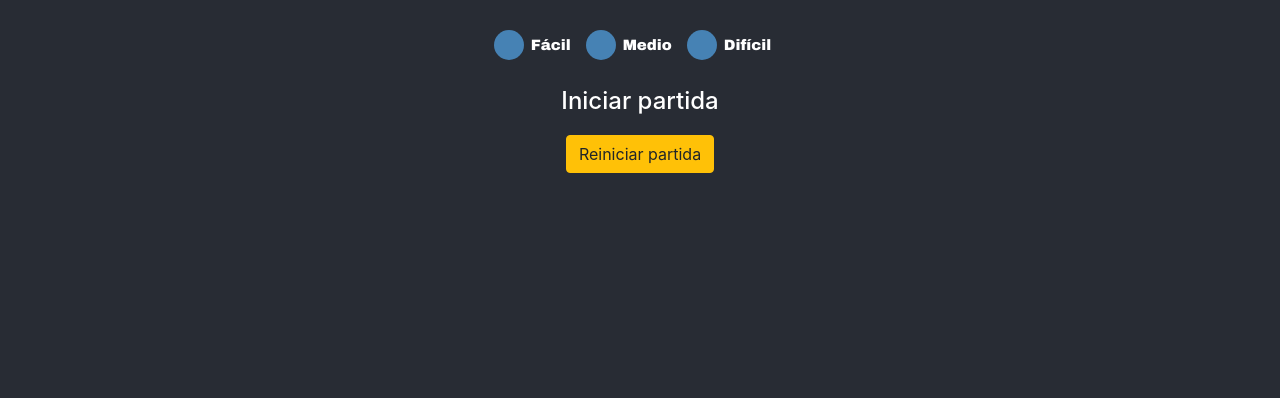
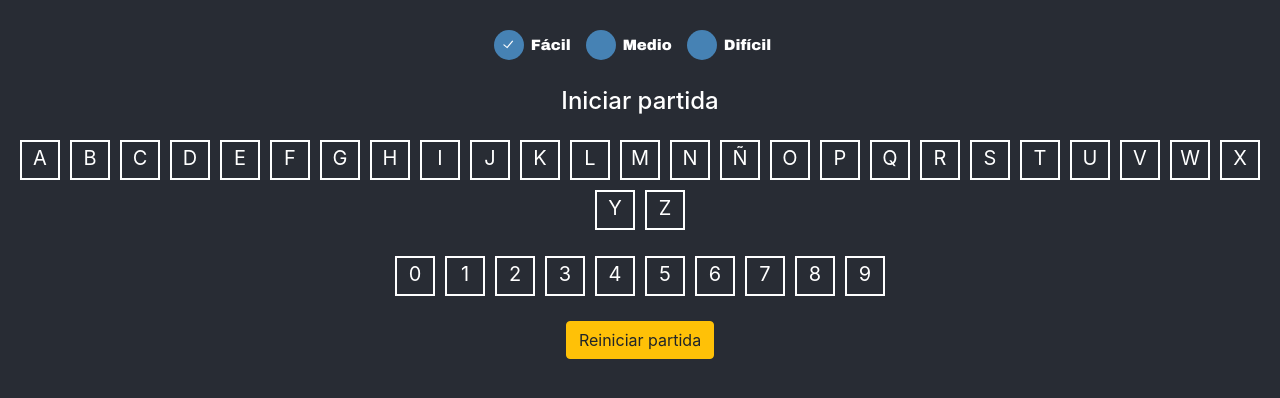
Before and after one commit to sergioat7/MIMO-HTML5-Ahorcado-React, a React (Create React App) app in the folder ahorcado/: page / in a window 1280 px wide. Shown: the top 398 px of the page. Built offline with nearby package versions, Linux system fonts and the light colour scheme.

Commit message:
Created component CharactersBox

```diff
--- a/ahorcado/src/App.js
+++ b/ahorcado/src/App.js
@@ -1,5 +1,6 @@
 import React, { Component } from 'react';
 import GameSelector from './components/GameSelector/GameSelector';
+import CharactersBox from './components/CharactersBox/CharactersBox';
 import './App.css';
 
 class App extends Component {
@@ -8,21 +9,47 @@ class App extends Component {
     super(props);
 
     this.state = {
+      reset: 0,
       title: "Iniciar partida",
-      gameMode: null
+      gameMode: null,
+      letters: 5,
+      attemtps: 3,
+      restart: true,
     }
-    this.title = "Iniciar partida";
-    this.gameMode = "";
 
     this.resetBoard = this.resetBoard.bind(this);
   }
 
   setGameMode = (mode) => {
     this.setState({ gameMode: mode });
+    this.resetBoard();
+  }
+
+  selectCharacter = (character) => {
+    var title = "";
+    if (this.gameFinished(character) === true) {
+      title = "Has ganado!";
+    } else if (this.state.attemtps > 1) {
+      var attemtps = this.state.attemtps - 1;
+      title = "Te quedan " + attemtps + " intentos";
+    } else {
+      title = "Has perdido";
+    }
+    this.setState({
+      title: title,
+      attemtps: this.state.attemtps - 1
+    });
+  }
+
+  gameFinished(character) {
   }
 
   resetBoard() {
-    this.setState({ title: "Hola" });
+    this.setState({
+      restart: !this.state.restart,
+      title: "Iniciar partida",
+      attemtps: 3
+    });
   }
 
   render() {
@@ -30,12 +57,12 @@ class App extends Component {
       <div className="App">
         <header>
           <GameSelector setGameMode={this.setGameMode}></GameSelector>
-          <h4 id="title">{this.title}</h4>
+          <h4 id="title">{this.state.title}</h4>
         </header>
+        {this.state.attemtps > 0 && <CharactersBox key={this.state.restart} selectCharacter={this.selectCharacter}></CharactersBox>}
         <footer>
           <div>
-            <button className="btn btn-warning" name="restart_game" type="button" onClick={this.resetBoard}>Reiniciar
-          partida</button>
+            <button className="btn btn-warning" name="restart_game" type="button" onClick={this.resetBoard}>Reiniciar partida</button>
           </div>
         </footer>
       </div>
--- /dev/null
+++ b/ahorcado/src/components/CharactersBox/CharactersBox.css
@@ -0,0 +1,26 @@
+ul {
+    text-align: center;
+    padding: 0;
+}
+
+li {
+    width: 40px;
+    height: 40px;
+    cursor: pointer;
+    margin: 5px 5px;
+    padding: 1px;
+    text-transform: uppercase;
+    font-size: 20px;
+    display: inline-block;
+    border-width: 2px;
+    border-style: solid;
+    border-color: white;
+    border-image: initial;
+    color: white;
+}
+
+li[disabled] {
+    opacity: 0.4;
+    pointer-events: none;
+    text-decoration: line-through;
+}
--- /dev/null
+++ b/ahorcado/src/components/CharactersBox/CharactersBox.js
@@ -0,0 +1,103 @@
+import React, { Component } from 'react';
+import './CharactersBox.css';
+
+class CharactersBox extends Component {
+
+    constructor(props) {
+        super(props);
+
+        this.state = {
+            letters: [
+                { value: "a", disabled: false },
+                { value: "b", disabled: false },
+                { value: "c", disabled: false },
+                { value: "d", disabled: false },
+                { value: "e", disabled: false },
+                { value: "f", disabled: false },
+                { value: "g", disabled: false },
+                { value: "h", disabled: false },
+                { value: "i", disabled: false },
+                { value: "j", disabled: false },
+                { value: "k", disabled: false },
+                { value: "l", disabled: false },
+                { value: "m", disabled: false },
+                { value: "n", disabled: false },
+                { value: "ñ", disabled: false },
+                { value: "o", disabled: false },
+                { value: "p", disabled: false },
+                { value: "q", disabled: false },
+                { value: "r", disabled: false },
+                { value: "s", disabled: false },
+                { value: "t", disabled: false },
+                { value: "u", disabled: false },
+                { value: "v", disabled: false },
+                { value: "w", disabled: false },
+                { value: "x", disabled: false },
+                { value: "y", disabled: false },
+                { value: "z", disabled: false }
+            ],
+            numbers: [
+                { value: "0", disabled: false },
+                { value: "1", disabled: false },
+                { value: "2", disabled: false },
+                { value: "3", disabled: false },
+                { value: "4", disabled: false },
+                { value: "5", disabled: false },
+                { value: "6", disabled: false },
+                { value: "7", disabled: false },
+                { value: "8", disabled: false },
+                { value: "9", disabled: false }
+            ]
+        }
+
+        this.selectCharacter = this.selectCharacter.bind(this);
+    }
+
+    getLetters() {
+        return this.state.letters.map((letter) => {
+            return <li key={letter.value} disabled={letter.disabled} onClick={this.selectCharacter}>{letter.value}</li>
+        });
+    }
+
+    getNumbers() {
+        return this.state.numbers.map((number) => {
+            return <li key={number.value} disabled={number.disabled} onClick={this.selectCharacter}>{number.value}</li>
+        });
+    }
+
+    selectCharacter(event) {
+        const target = event.target;
+        var letters = this.state.letters.map((letter => {
+            if (letter.value === target.innerHTML) {
+                letter.disabled = true;
+            }
+            return letter;
+        }));
+        var numbers = this.state.numbers.map((number => {
+            if (number.value === target.innerHTML) {
+                number.disabled = true;
+            }
+            return number;
+        }));
+        this.setState({
+            letters: letters,
+            numbers: numbers
+          });
+        this.props.selectCharacter(target.innerHTML);
+    }
+
+    render() {
+        return (
+            <div>
+                <ul>
+                    {this.getLetters()}
+                </ul>
+                <ul>
+                    {this.getNumbers()}
+                </ul>
+            </div>
+        );
+    }
+}
+
+export default CharactersBox;
--- a/ahorcado/src/components/GameSelector/GameSelector.js
+++ b/ahorcado/src/components/GameSelector/GameSelector.js
@@ -5,25 +5,22 @@ class GameSelector extends Component {
 
     constructor(props) {
         super(props);
-        this.gameMode = "easy";
 
         this.changeGameMode = this.changeGameMode.bind(this);
     }
 
     changeGameMode(event) {
-        const target = event.target;
-        this.gameMode = target.id;
-        this.props.setGameMode(this.gameMode);
+        this.props.setGameMode(event.target.id);
     }
 
     render() {
         return (
             <div>
-                <input type="radio" id="easy" name="mode" className="mode-radio" onClick={this.changeGameMode}></input>
+                <input type="radio" id="easy" name="mode" className="mode-radio" onClick={this.changeGameMode} defaultChecked />
                 <label htmlFor="easy" className="text-mode">Fácil</label>
-                <input type="radio" id="medium" name="mode" className="mode-radio" onClick={this.changeGameMode}></input>
+                <input type="radio" id="medium" name="mode" className="mode-radio" onClick={this.changeGameMode} />
                 <label htmlFor="medium" className="text-mode">Medio</label>
-                <input type="radio" id="difficult" name="mode" className="mode-radio" onClick={this.changeGameMode}></input>
+                <input type="radio" id="difficult" name="mode" className="mode-radio" onClick={this.changeGameMode} />
                 <label htmlFor="difficult" className="text-mode">Difícil</label>
             </div>
         );
```
